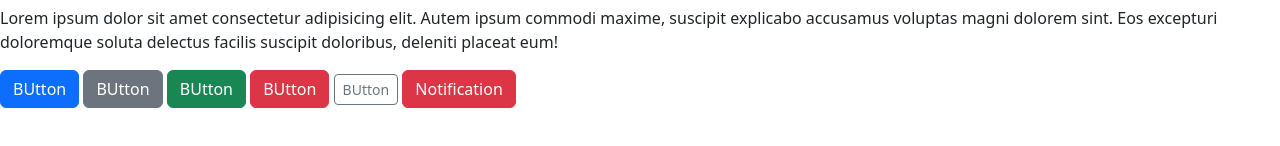
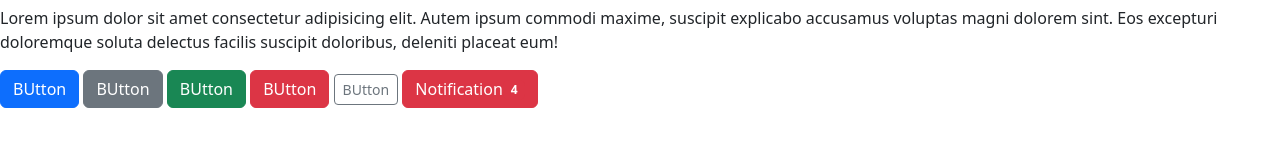
Before and after one commit to vaibhavarora1205/BootstrapTailwind_cse29, a plain HTML site: page Bootstrap.html in a window 1280 px wide. Shown: the part 426-572 px from the top of the page. Drawn offline with nearby package versions, Linux system fonts and the light colour scheme.

Commit message:
BootStrap Day 1

```diff
--- a/Bootstrap.html
+++ b/Bootstrap.html
@@ -17,6 +17,6 @@
     <button class="btn btn-danger">BUtton</button>
     <button class="btn btn-outline-secondary btn-sm">BUtton</button>
 
-    <button class="btn btn-danger">Notification<span class="badge bg-danger"></span></button>
+    <button class="btn btn-danger">Notification<span class="badge bg-danger">4</span></button>
 </body>
 </html>
```
